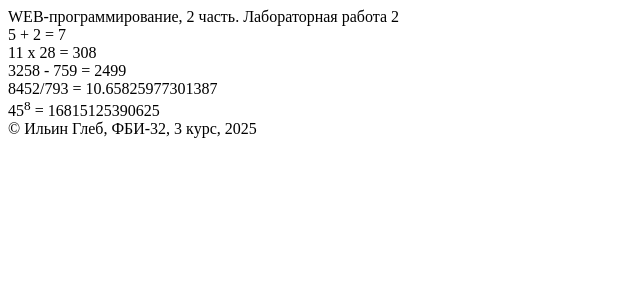
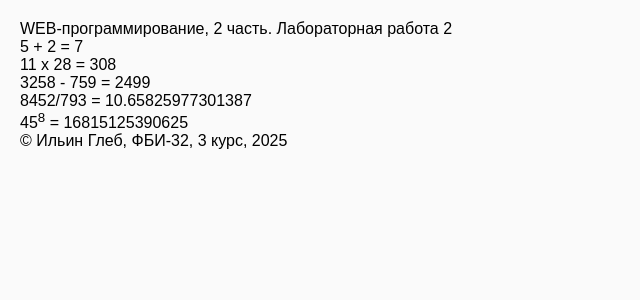
Before and after one commit to IlinGlebD/web-back-labs, a Flask app: page /lab2/example in a window 1280 px wide. Shown: the top 300 px of the page, without its empty margins (0-640 px from the left). Run offline with Flask 3, Linux system fonts and the light colour scheme.

Commit message:
Подключение стилей

```diff
--- /dev/null
+++ b/static/lab2.css
@@ -0,0 +1,17 @@
+body {
+    font-family: Arial, sans-serif;
+    background: #fafafa;
+    margin: 0;
+    padding: 20px;
+}
+
+h1 {
+    color: #333;
+}
+
+img {
+    width: 300px;       /* ширина картинки */
+    height: auto;       /* высота подстраивается */
+    border-radius: 8px; /* лёгкое скругление */
+    box-shadow: 0 4px 12px rgba(0,0,0,0.15);
+}
--- a/templates/example.html
+++ b/templates/example.html
@@ -4,6 +4,7 @@
     <meta charset="UTF-8">
     <meta name="viewport" content="width=device-width, initial-scale=1.0">
     <title>Ильин Глеб. Лабораторная работа {{ lab_number }}</title>
+    <link rel="stylesheet" href="{{ url_for('static', filename='lab2.css') }}">
 </head>
 <body>
     <header>
```
